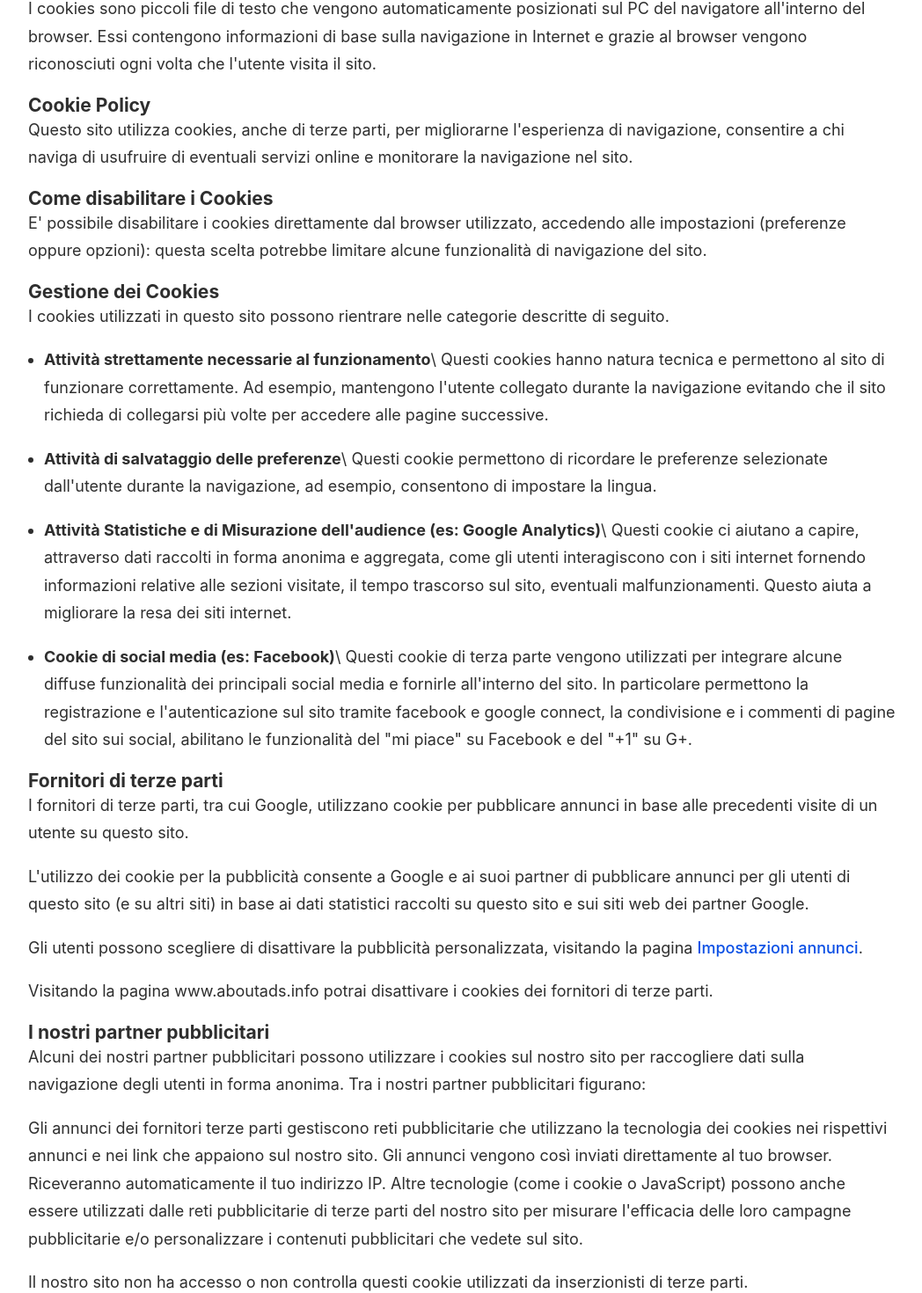
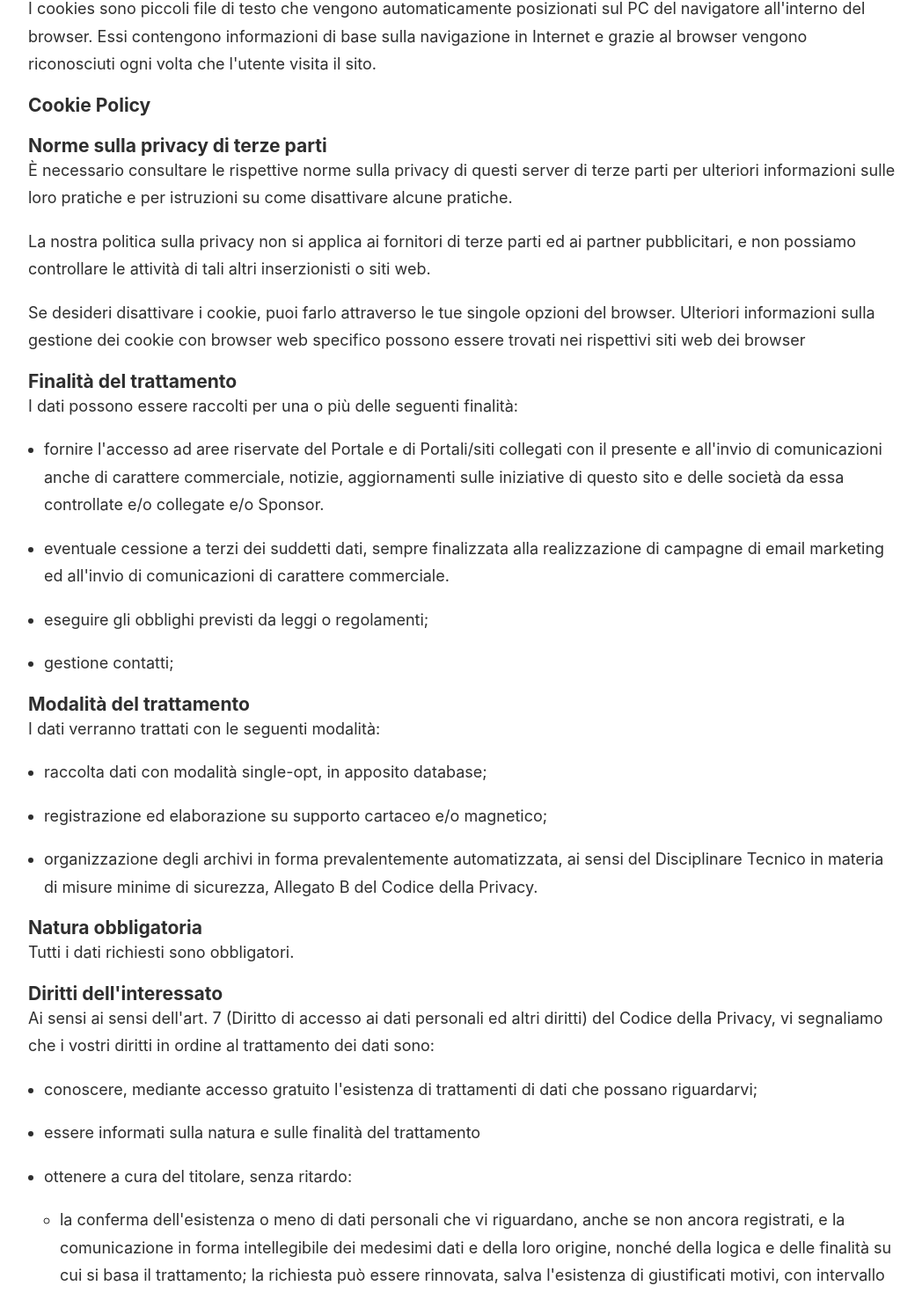
Before and after one commit to g-cappai/calcolafacile, a Next.js app: page /privacy-policy in a window 1280 px wide. Shown: the part 752-2222 px from the top of the page at 88% size, without its empty margins (114-1162 px from the left). Built offline with nearby package versions, Linux system fonts and the light colour scheme.

Commit message:
Update cookie policy

```diff
--- a/pages/privacy-policy.js
+++ b/pages/privacy-policy.js
@@ -66,124 +66,15 @@ export default function PageNotFound() {
           <h3 id="-cookie-policy-">
             <strong>Cookie Policy</strong>
           </h3>
-          <p>
-            Questo sito utilizza cookies, anche di terze parti, per migliorarne
-            l&#39;esperienza di navigazione, consentire a chi naviga di
-            usufruire di eventuali servizi online e monitorare la navigazione
-            nel sito.
-          </p>
-          <h3 id="-come-disabilitare-i-cookies-">
-            <strong>Come disabilitare i Cookies</strong>
-          </h3>
-          <p>
-            E&#39; possibile disabilitare i cookies direttamente dal browser
-            utilizzato, accedendo alle impostazioni (preferenze oppure opzioni):
-            questa scelta potrebbe limitare alcune funzionalità di navigazione
-            del sito.
-          </p>
-          <h3 id="-gestione-dei-cookies-">
-            <strong>Gestione dei Cookies</strong>
-          </h3>
-          <p>
-            I cookies utilizzati in questo sito possono rientrare nelle
-            categorie descritte di seguito.
-          </p>
-          <ul>
-            <li>
-              <p>
-                <strong>
-                  Attività strettamente necessarie al funzionamento
-                </strong>
-                \ Questi cookies hanno natura tecnica e permettono al sito di
-                funzionare correttamente. Ad esempio, mantengono l&#39;utente
-                collegato durante la navigazione evitando che il sito richieda
-                di collegarsi più volte per accedere alle pagine successive.
-              </p>
-            </li>
-            <li>
-              <p>
-                <strong>Attività di salvataggio delle preferenze</strong>\
-                Questi cookie permettono di ricordare le preferenze selezionate
-                dall&#39;utente durante la navigazione, ad esempio, consentono
-                di impostare la lingua.
-              </p>
-            </li>
-            <li>
-              <p>
-                <strong>
-                  Attività Statistiche e di Misurazione dell&#39;audience (es:
-                  Google Analytics)
-                </strong>
-                \ Questi cookie ci aiutano a capire, attraverso dati raccolti in
-                forma anonima e aggregata, come gli utenti interagiscono con i
-                siti internet fornendo informazioni relative alle sezioni
-                visitate, il tempo trascorso sul sito, eventuali
-                malfunzionamenti. Questo aiuta a migliorare la resa dei siti
-                internet.
-              </p>
-            </li>
-            <li>
-              <p>
-                <strong>Cookie di social media (es: Facebook)</strong>\ Questi
-                cookie di terza parte vengono utilizzati per integrare alcune
-                diffuse funzionalità dei principali social media e fornirle
-                all&#39;interno del sito. In particolare permettono la
-                registrazione e l&#39;autenticazione sul sito tramite facebook e
-                google connect, la condivisione e i commenti di pagine del sito
-                sui social, abilitano le funzionalità del &quot;mi piace&quot;
-                su Facebook e del &quot;+1&quot; su G+.
-              </p>
-            </li>
-          </ul>
-          <h3 id="-fornitori-di-terze-parti-">
-            <strong>Fornitori di terze parti</strong>
-          </h3>
-          <p>
-            I fornitori di terze parti, tra cui Google, utilizzano cookie per
-            pubblicare annunci in base alle precedenti visite di un utente su
-            questo sito.
-          </p>
-          <p>
-            L&#39;utilizzo dei cookie per la pubblicità consente a Google e ai
-            suoi partner di pubblicare annunci per gli utenti di questo sito (e
-            su altri siti) in base ai dati statistici raccolti su questo sito e
-            sui siti web dei partner Google.
-          </p>
-          <p>
-            Gli utenti possono scegliere di disattivare la pubblicità
-            personalizzata, visitando la pagina{" "}
-            <Link href="https://www.google.com/settings/ads">
-              <a href="">Impostazioni annunci</a>
-            </Link>
-            .
-          </p>
-          <p>
-            Visitando la pagina www.aboutads.info potrai disattivare i cookies
-            dei fornitori di terze parti.
-          </p>
-          <h3 id="-i-nostri-partner-pubblicitari-">
-            <strong>I nostri partner pubblicitari</strong>
-          </h3>
-          <p>
-            Alcuni dei nostri partner pubblicitari possono utilizzare i cookies
-            sul nostro sito per raccogliere dati sulla navigazione degli utenti
-            in forma anonima. Tra i nostri partner pubblicitari figurano:
-          </p>
-          <p>
-            Gli annunci dei fornitori terze parti gestiscono reti pubblicitarie
-            che utilizzano la tecnologia dei cookies nei rispettivi annunci e
-            nei link che appaiono sul nostro sito. Gli annunci vengono così
-            inviati direttamente al tuo browser. Riceveranno automaticamente il
-            tuo indirizzo IP. Altre tecnologie (come i cookie o JavaScript)
-            possono anche essere utilizzati dalle reti pubblicitarie di terze
-            parti del nostro sito per misurare l&#39;efficacia delle loro
-            campagne pubblicitarie e/o personalizzare i contenuti pubblicitari
-            che vedete sul sito.
-          </p>
-          <p>
-            Il nostro sito non ha accesso o non controlla questi cookie
-            utilizzati da inserzionisti di terze parti.
-          </p>
+          <div id="cookie-policy-container">
+            <script
+              id="CookieDeclaration"
+              src="https://consent.cookiebot.com/142c4d99-ee30-4f35-a81e-7fafca5e7998/cd.js"
+              type="text/javascript"
+              async
+            ></script>
+          </div>
+          <br />
           <h3 id="-norme-sulla-privacy-di-terze-parti-">
             <strong>Norme sulla privacy di terze parti</strong>
           </h3>
@@ -379,17 +270,6 @@ export default function PageNotFound() {
             o hai domande sulla nostra politica sulla privacy non esitare a
             contattarci.
           </p>
-
-          <hr />
-          <div id="cookie-policy-container">
-            <script
-              id="CookieDeclaration"
-              src="https://consent.cookiebot.com/142c4d99-ee30-4f35-a81e-7fafca5e7998/cd.js"
-              type="text/javascript"
-              async
-            ></script>
-          </div>
-
           <br />
         </div>
       </DefaultLayout>
```
